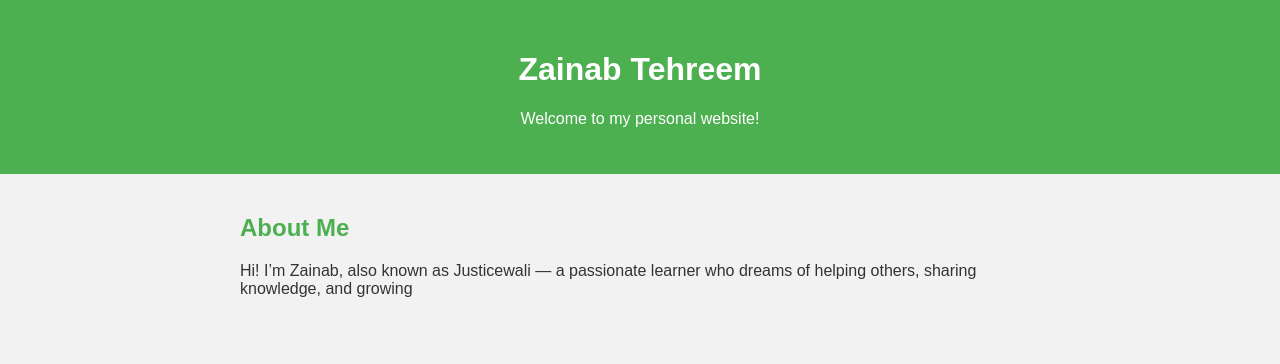
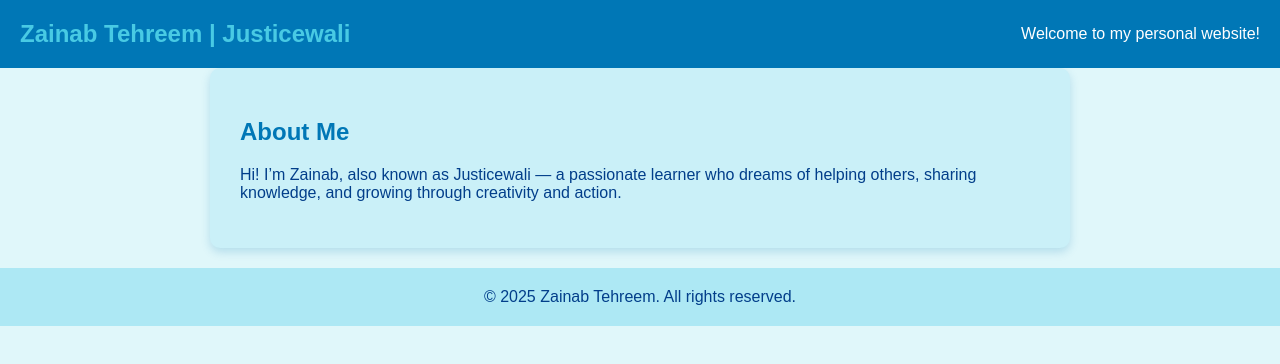
Before and after one commit to Zainab-bot-del/github.io, a plain HTML site: page index.html in a window 1280 px wide. Drawn offline with Linux system fonts and the light colour scheme.

Commit message:
Update index.html

```diff
--- a/index.html
+++ b/index.html
@@ -3,42 +3,68 @@
 <head>
   <meta charset="UTF-8" />
   <meta name="viewport" content="width=device-width, initial-scale=1.0" />
-  <title>Zainab Tehreem | Portfolio</title>
+  <title>Zainab Tehreem | Justicewali</title>
   <style>
     body {
       font-family: Arial, sans-serif;
-      background-color: #f2f2f2;
-      color: #333;
+      background-color: #e0f7fa;
+      color: #023e8a;
       margin: 0;
       padding: 0;
     }
+
     header {
-      background-color: #4CAF50;
+      background-color: #0077b6;
       color: white;
+      padding: 20px;
+      display: flex;
+      justify-content: space-between;
+      align-items: center;
+    }
+
+    .logo {
+      font-size: 24px;
+      font-weight: bold;
+      color: #48cae4;
+    }
+
+    .welcome-text {
+      text-align: right;
+    }
+
+    section {
       padding: 30px;
-      text-align: center;
-    }
-    section {
-      padding: 20px;
       max-width: 800px;
       margin: auto;
+      background-color: #caf0f8;
+      border-radius: 10px;
+      box-shadow: 0 4px 10px rgba(0, 119, 182, 0.2);
     }
+
     h2 {
-      color: #4CAF50;
+      color: #0077b6;
     }
+
     footer {
       text-align: center;
-      background: #eee;
+      background: #ade8f4;
       padding: 20px;
+      margin-top: 20px;
+      color: #023e8a;
     }
   </style>
 </head>
 <body>
   <header>
-    <h1>Zainab Tehreem</h1>
-    <p>Welcome to my personal website!</p>
+    <div class="logo">Zainab Tehreem | Justicewali</div>
+    <div class="welcome-text">Welcome to my personal website!</div>
   </header>
-
   <section>
     <h2>About Me</h2>
-    <p>Hi! I’m Zainab, also known as Justicewali — a passionate learner who dreams of helping others, sharing knowledge, and growing
+    <p>Hi! I’m Zainab, also known as Justicewali — a passionate learner who dreams of helping others, sharing knowledge, and growing through creativity and action.</p>
+  </section>
+  <footer>
+    &copy; 2025 Zainab Tehreem. All rights reserved.
+  </footer>
+</body>
+</html>
```
